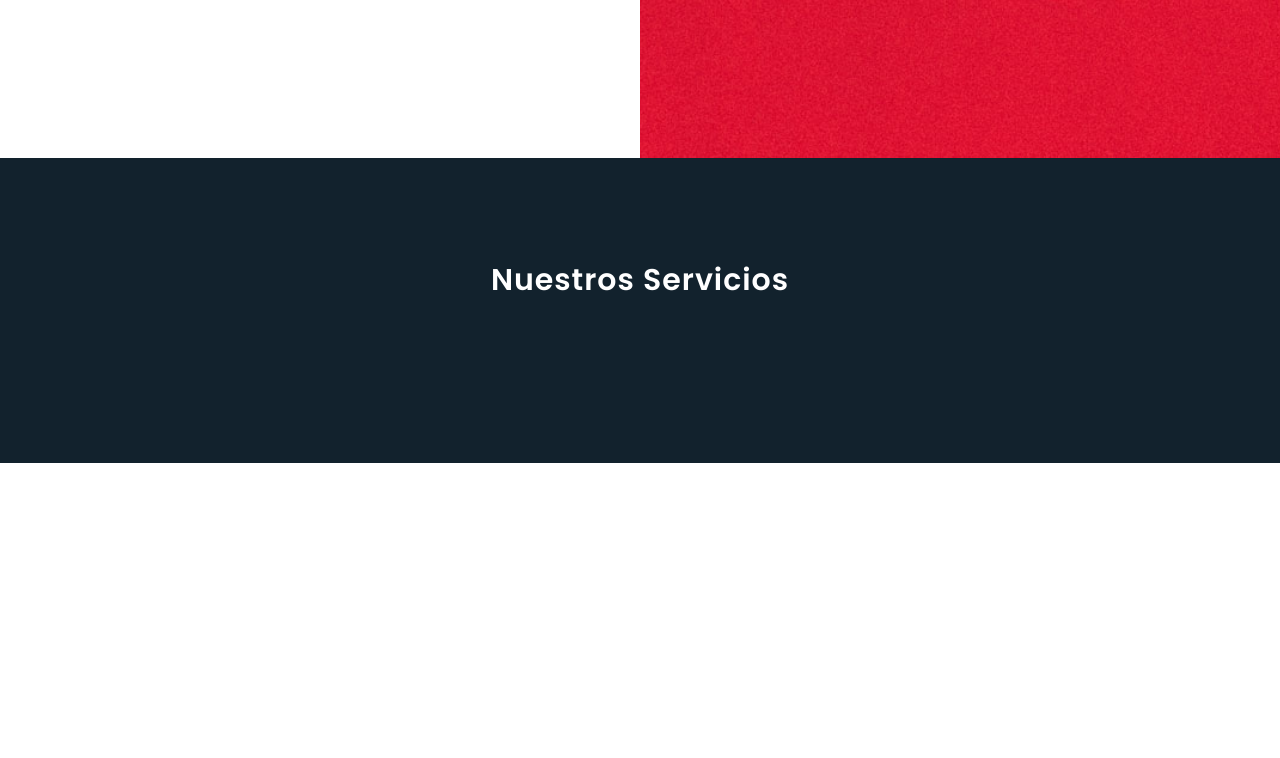
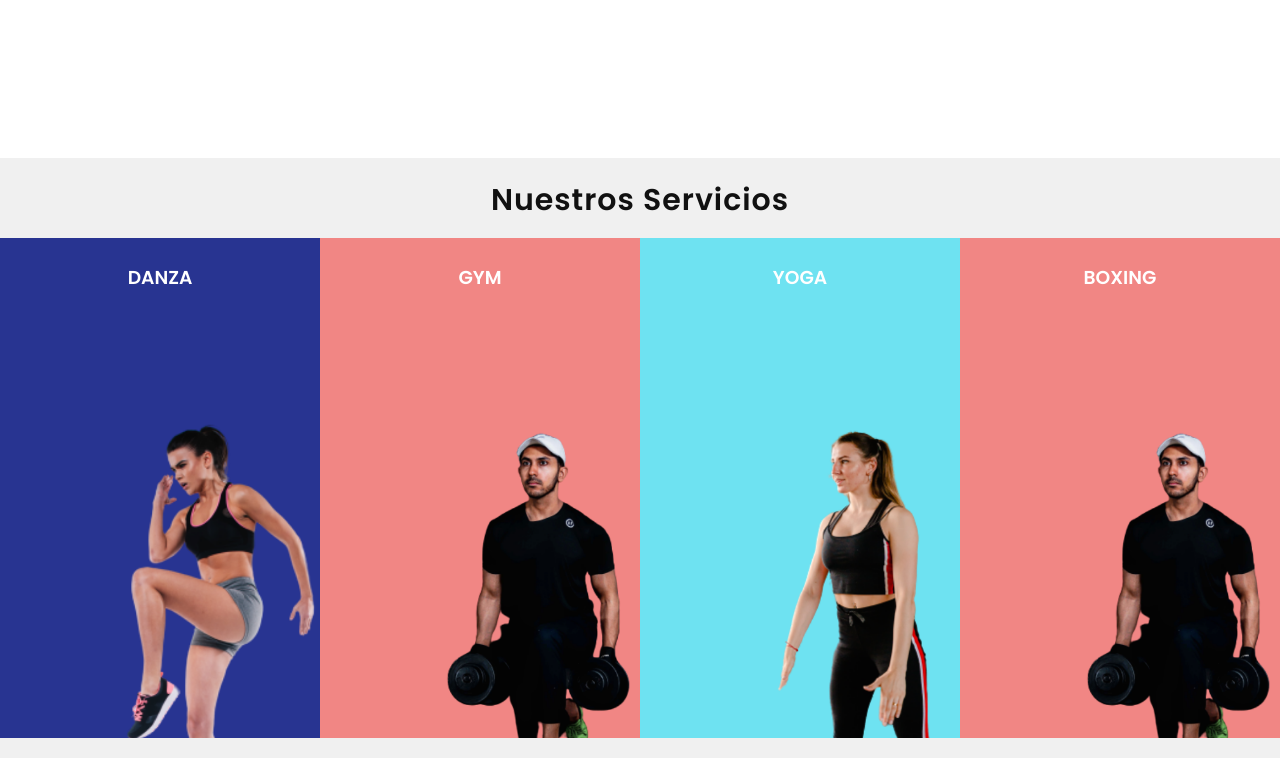
Before and after one commit to jeza077/Web-Development, a plain HTML site: page fitness/index.html in a window 1280 px wide. Shown: the part 1442-2200 px from the top of the page. Before the commit the page ends 1905 px from the top, so only its background shows below. Drawn offline with Linux system fonts and the light colour scheme.

Commit message:
Servicios en fitness

```diff
--- a/fitness/index.html
+++ b/fitness/index.html
@@ -46,7 +46,38 @@
     <section class="services" id="servicios">
         <h2 class="heading" data-center-center="opacity:1;left:0;" data-0-bottom="opacity:0;left:500px;">Nuestros Servicios</h2>
         <div class="container">
-
+            <div class="col">
+                <h3>DANZA</h3>
+                <div class="caption">
+                    <p>Lorem ipsum dolor sit amet consectetur adipisicing elit. Ducimus error natus excepturi quasi autem veritatis expedita aut cum dolor dignissimos.</p>
+                    <button type="button">Conoce más</button>
+                </div>
+                <img src="../img/img1.png" alt="imagen-danza">
+            </div>
+            <div class="col">
+                <h3>GYM</h3>
+                <div class="caption">
+                    <p>Lorem ipsum dolor sit amet consectetur adipisicing elit. Ducimus error natus excepturi quasi autem veritatis expedita aut cum dolor dignissimos.</p>
+                    <button type="button">Conoce más</button>
+                </div>
+                <img src="../img/img2.png" alt="imagen-gym">
+            </div>
+            <div class="col">
+                <h3>YOGA</h3>
+                <div class="caption">
+                    <p>Lorem ipsum dolor sit amet consectetur adipisicing elit. Ducimus error natus excepturi quasi autem veritatis expedita aut cum dolor dignissimos.</p>
+                    <button type="button">Conoce más</button>
+                </div>
+                <img src="../img/img3.png" alt="imagen-yoga">
+            </div>
+            <div class="col">
+                <h3>BOXING</h3>
+                <div class="caption">
+                    <p>Lorem ipsum dolor sit amet consectetur adipisicing elit. Ducimus error natus excepturi quasi autem veritatis expedita aut cum dolor dignissimos.</p>
+                    <button type="button">Conoce más</button>
+                </div>
+                <img src="../img/img2.png" alt="imagen-danza">
+            </div>
         </div>
         <!-- <div class="imgBx"></div> -->
     </section>
--- a/fitness/style.css
+++ b/fitness/style.css
@@ -200,7 +200,7 @@ header.sticky .banner {
     color: #111;
 }
 .about .imgBx {
-    background: url(../design-scroll/img/window.jpg);
+    /* background: url(../design-scroll/img/window.jpg); */
     width: 50%;
     background-size: cover;
     background-position: center;
@@ -208,15 +208,76 @@ header.sticky .banner {
 
 /* Section Servicios */
 .services {
-    background: var(--VerdeOscuro);
-    padding: 100px;
+    background: rgb(240, 240, 240);
+    padding: 20px 0;
+}
+.services .heading {
+    color: #111;
+    display: flex;
     text-align: center;
+    justify-content: center;
+    margin-bottom: 15px;
 }
-.services .heading,
-.services .text {
+.container {
+    display: flex;
+    height: 500px;
+}
+.col {
+    height: 100%;
     color: #fff;
+    padding: 25px;
+    flex: 1;
+    position: relative;
+    transition: 0.6s;
 }
-.services .container {
+.col:nth-child(1){
+    background: #283491;
+}
+.col:nth-child(2){
+    background: #f18684;
+}
+.col:nth-child(3){
+    background: #6ee2f1;
+}
+.col:nth-child(4){
+    background: #f18684;
+}
+.col h3 {
+    text-align: center;
+    font-weight: 600;
+}
+.caption {
+    max-width: 280px;
+    font-size: 0.8em;
+    margin: 28px 0;
+    display: none;
+}
+.caption button {
+    border: 1px solid #fff;
+    background: transparent;
+    outline: none;
+    padding: 8px 18px;
+    color: #fff;
+    margin-top: 20px;
+    cursor: pointer;
+    font-size: 0.9em;
+}
+.col img {
+    width: 200px;
+    position: absolute;
+    right: 0;
+    bottom: 0;
+}
+.col:hover {
+    flex-grow: 2.5;
+}
+.col:hover .caption {
+    display: block;
+}
+.col:hover h3 {
+    text-align: left;
+}
+/* .services .container {
     width: 100%;
     display: flex;
     justify-content: space-between;
@@ -241,7 +302,7 @@ header.sticky .banner {
     font-weight: 500;
     font-size: 20px;
     letter-spacing: 1px;
-}
+} */
 
 /* Tecnologia */
 .technology {
```
Also changed, not shown: img/boxing.jpg (added), img/dance.jpg (added), img/gym_1.jpg (added), img/img1.png (added), img/img2.png (added), img/img3.png (added), img/yoga.jpg (added).
